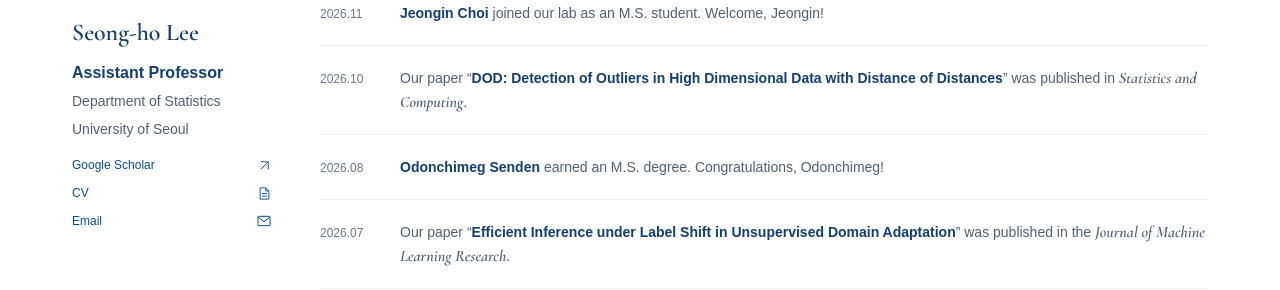
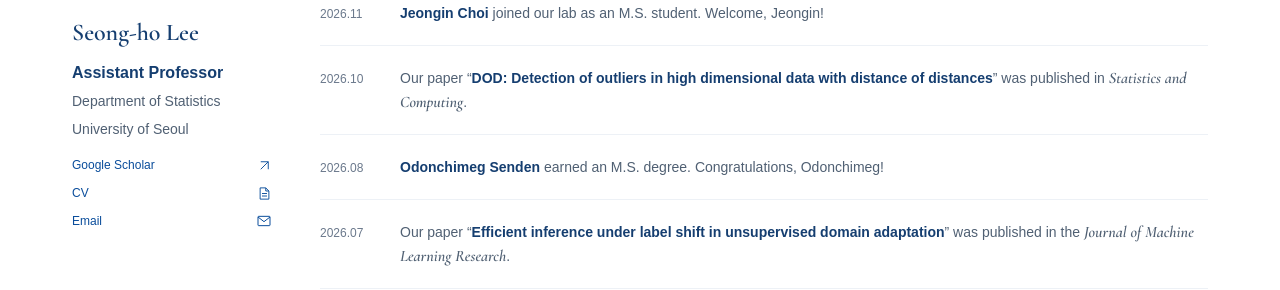
Before and after one commit to reyadh09/reyadh09.github.io, a Next.js app: page / in a window 1280 px wide. Shown: the part 380-670 px from the top of the page. Built offline with nearby package versions, Linux system fonts and the light colour scheme.

Commit message:
Use sentence case for paper titles in Recent News

```diff
--- a/app/page.tsx
+++ b/app/page.tsx
@@ -7,7 +7,7 @@ const recentNews = [
   },
   {
     date: "2026-10",
-    text: <>Our paper “<a href="https://link.springer.com/article/10.1007/s11222-026-11026-0" target="_blank" rel="noopener noreferrer">DOD: Detection of Outliers in High Dimensional Data with Distance of Distances</a>” was published in <cite>Statistics and Computing</cite>.</>,
+    text: <>Our paper “<a href="https://link.springer.com/article/10.1007/s11222-026-11026-0" target="_blank" rel="noopener noreferrer">DOD: Detection of outliers in high dimensional data with distance of distances</a>” was published in <cite>Statistics and Computing</cite>.</>,
   },
   {
     date: "2026-08",
@@ -15,7 +15,7 @@ const recentNews = [
   },
   {
     date: "2026-07",
-    text: <>Our paper “<a href="https://www.jmlr.org/papers/v27/25-2717.html" target="_blank" rel="noopener noreferrer">Efficient Inference under Label Shift in Unsupervised Domain Adaptation</a>” was published in the <cite>Journal of Machine Learning Research</cite>.</>,
+    text: <>Our paper “<a href="https://www.jmlr.org/papers/v27/25-2717.html" target="_blank" rel="noopener noreferrer">Efficient inference under label shift in unsupervised domain adaptation</a>” was published in the <cite>Journal of Machine Learning Research</cite>.</>,
   },
   {
     date: "2026-03",
```
